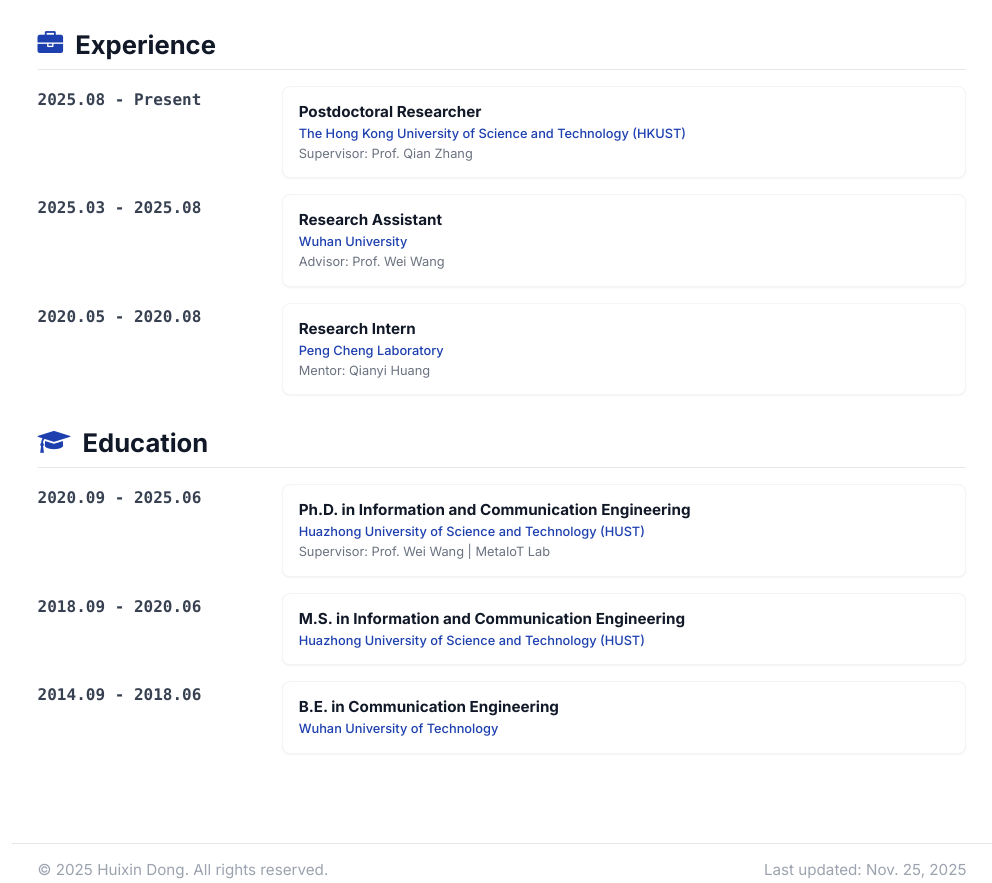
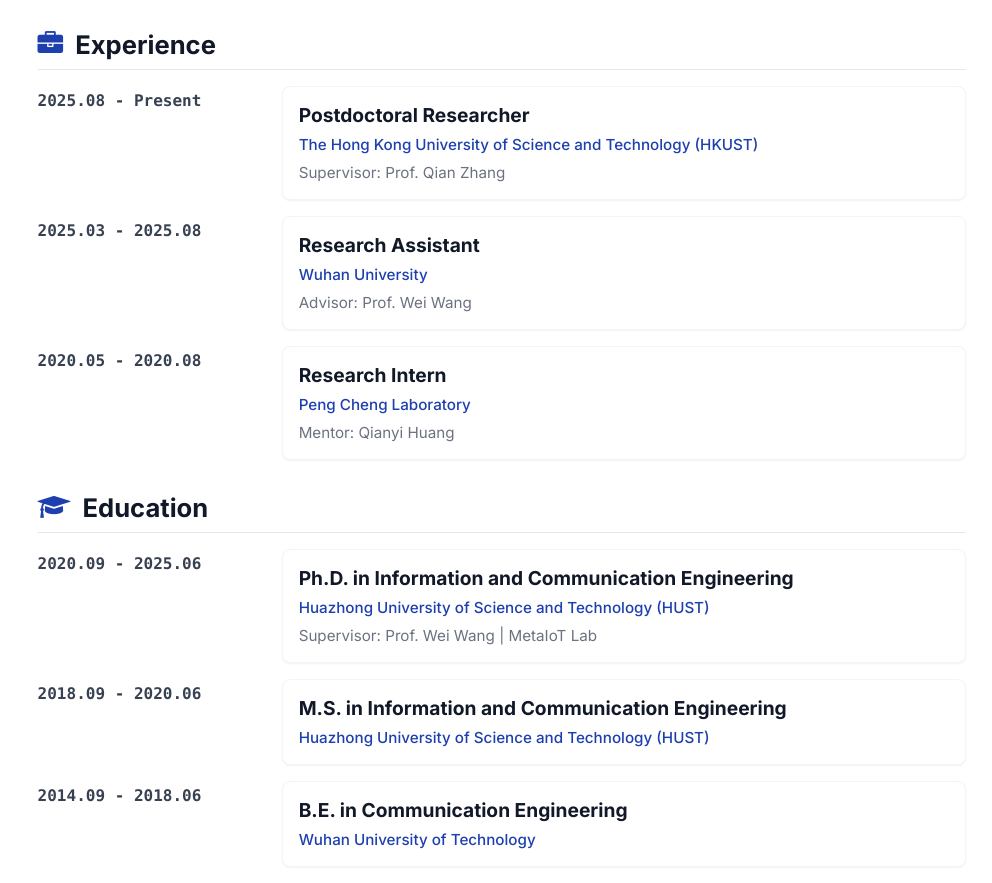
Before and after one commit to donghuixin/PersonalPage, a plain HTML site: page index.html in a window 1280 px wide. Shown: the part 2313-3196 px from the top of the page, without its empty margins (288-1280 px from the left). Drawn offline with nearby package versions, Linux system fonts and the light colour scheme.

Commit message:
Remove styles for experience and education sections
Removed styling for experience and education sections to simplify layout.

```diff
--- a/index.html
+++ b/index.html
@@ -253,27 +253,6 @@
             font-size: 0.85rem !important;
             line-height: 1.2;
             margin-bottom: 0 !important;
-        }
-
-        /* Experience和Education栏目样式优化：减小字体、行高，保持紧凑 */
-        #experience, #education {
-            font-size: 0.9rem;
-            line-height: 1.4;
-        }
-        #experience .exp-item h3, #education .exp-item h3 {
-            font-size: 0.95rem !important; /* 缩小标题字体 */
-            line-height: 1.2 !important; /* 紧凑行高 */
-            margin: 0 !important;
-        }
-        #experience .exp-item p, #education .exp-item p {
-            font-size: 0.8rem !important; /* 缩小正文字体 */
-            line-height: 1.2 !important; /* 紧凑行高 */
-            margin-top: 0.3rem !important; /* 减小段落间距 */
-            margin-bottom: 0 !important;
-        }
-        #experience .exp-item .md\\:w-1\\/4, #education .exp-item .md\\:w-1\\/4 {
-            font-size: 0.85rem !important; /* 缩小时间栏字体 */
-            line-height: 1.2 !important;
         }
     </style>
 </head>
```
